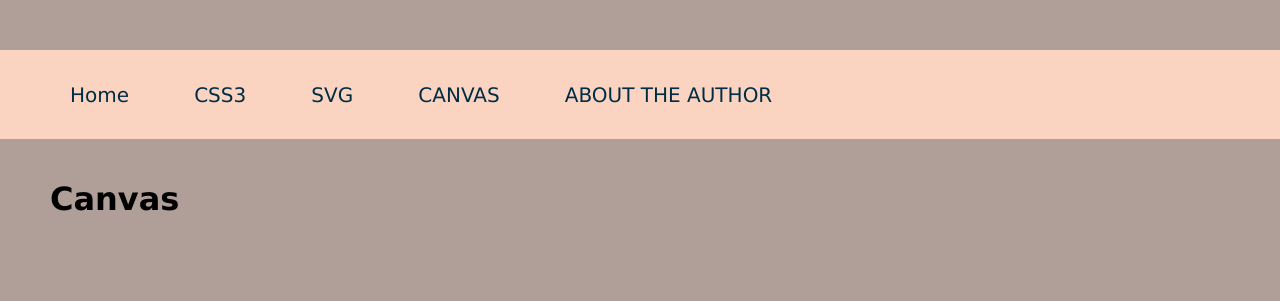
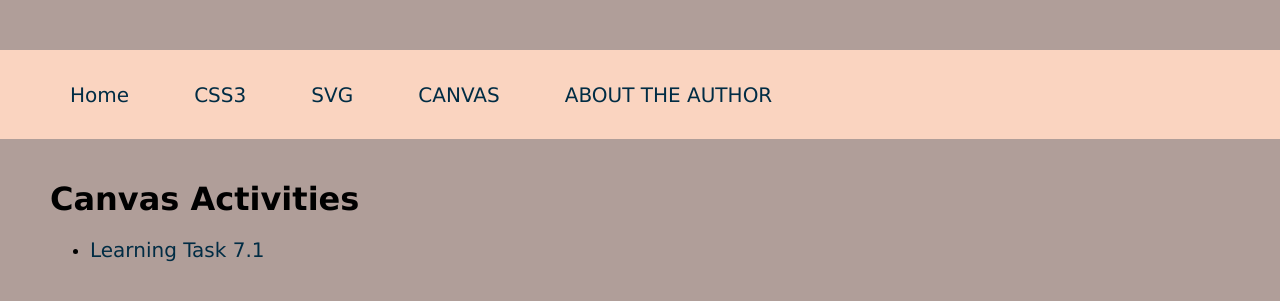
Before and after one commit to psalmenarle/itl303, a PHP site: page /index.php?page=canvas in a window 1280 px wide. Shown: the top 301 px of the page. Run offline with PHP 8.4, Linux system fonts and the light colour scheme.

Commit message:
Update canvas.php

```diff
--- a/canvas.php
+++ b/canvas.php
@@ -1 +1,4 @@
-<h1> Canvas </h1>
+<h1> Canvas Activities</h1>
+<div id="acts">
+		<ul>
+            <li><a href = "7.1/index.php">Learning Task 7.1</a></li>
```
